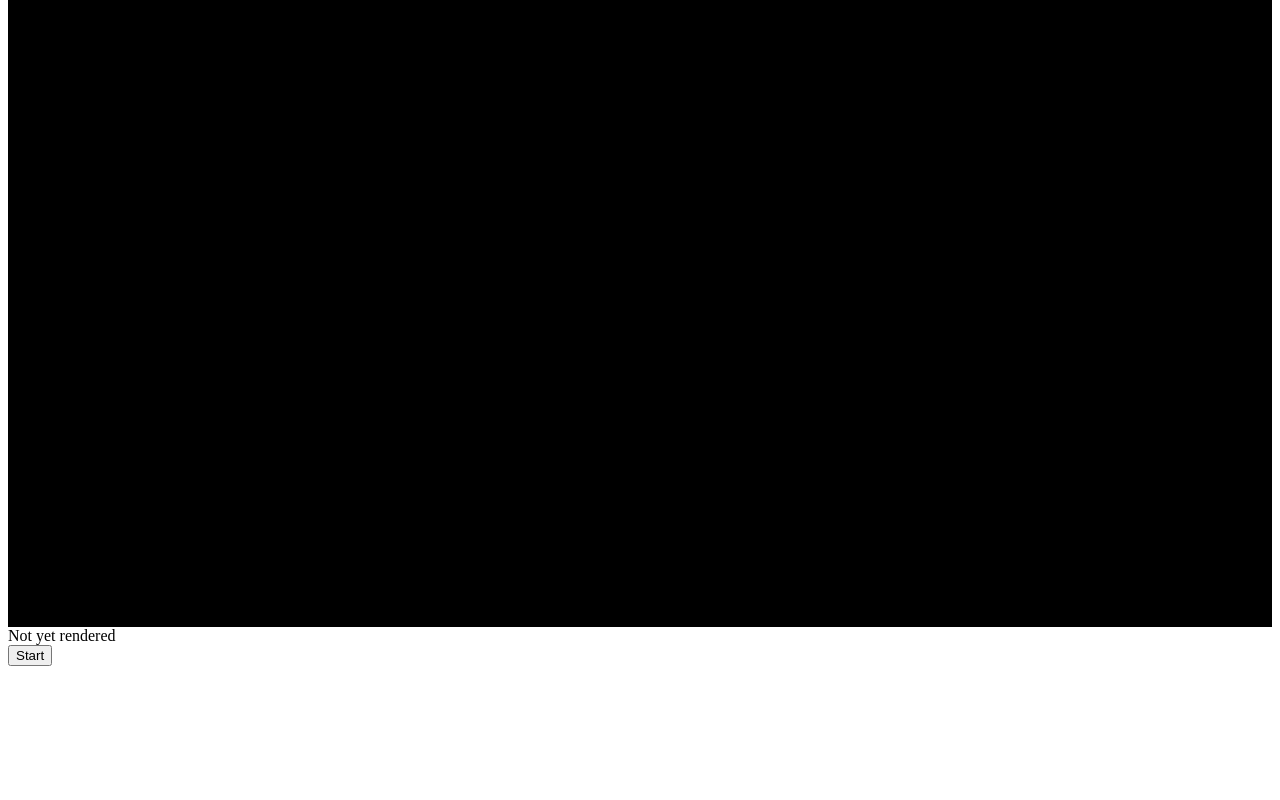
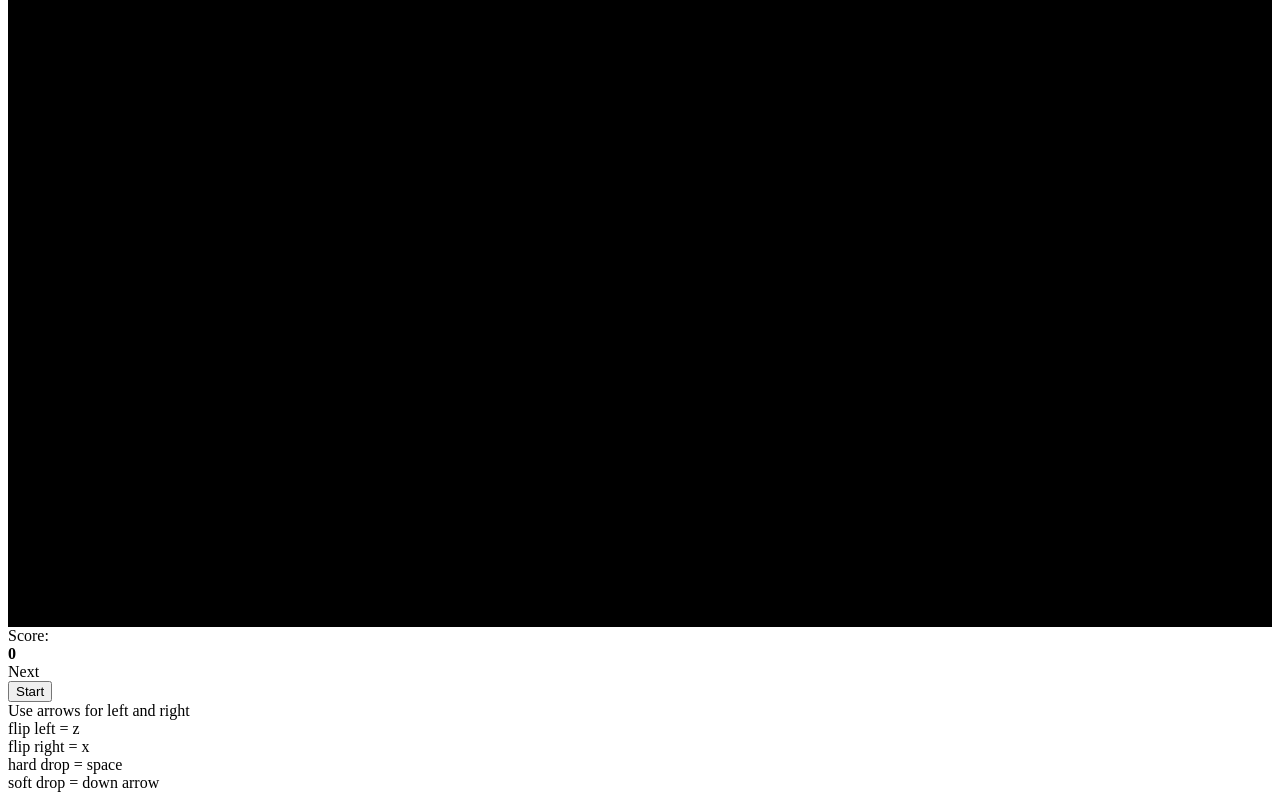
Before and after one commit to sulisulisulwan/tetris, a React app: page / in a window 1280 px wide. Shown: the part 4199-4999 px from the top of the page. Before the commit the page ends 4873 px from the top, so only its background shows below. Built offline with nearby package versions, Linux system fonts and the light colour scheme; the HTML template or start-up script is replaced by a standard one.

Commit message:
Styling, scoring display, and implement soft and harddrop scoring

```diff
--- a/src/App.jsx
+++ b/src/App.jsx
@@ -2,10 +2,11 @@ import React from 'react'
 import PlayFieldGrid from './visual-components/playfield/PlayFieldGrid.jsx'
 import NextQueueDisplay from './visual-components/next-queue/NextQueueDisplay.jsx'
 import StartQuitButton from './visual-components/StartQuitButton.jsx'
+import ScoreDisplay from './visual-components/ScoreDisplay.jsx'
+
 import { PlayerControl } from './game-logic/player-control/PlayerControl.js'
 import { Engine } from './game-logic/engine-phases/Engine.js'
-
-const playerControlHandler = new PlayerControl()
+import { Scoring } from './game-logic/levels-and-scoring/Scoring.js'
 
 class App extends React.Component {
 
@@ -13,6 +14,7 @@ class App extends React.Component {
     super(props)
     this.state = {
       playField: this.getInitialPlayField(),
+      gameMode: 'classic',
       nextQueueData: null,
       holdQueue: {
         swapStatus: 'swapAvailableNow',
@@ -20,6 +22,7 @@ class App extends React.Component {
       },
       score: 0,
       fallSpeed: 1000,
+      totalScore: 0,
       playerAction: {
         autoRepeat: {
           left: false,
@@ -41,18 +44,23 @@ class App extends React.Component {
 
       fallIntervalId: null,
       lockIntervalId: null,
-      currentTetrimino: null
+      currentTetrimino: null,
     }
 
     this.startQuitClickHandler = this.startQuitClickHandler.bind(this)
     this.handlePlayerKeyStroke = this.handlePlayerKeyStroke.bind(this)
 
     this.engine = this.setEngine()
+    this.playerControlHandler = this.setPlayerControl()
 
   }
 
   setEngine() {
     return new Engine(this.state)
+  }
+
+  setPlayerControl() {
+    return new PlayerControl('classic')
   }
 
   getInitialPlayField() {
@@ -69,7 +77,7 @@ class App extends React.Component {
 
   handlePlayerKeyStroke(e) {
     e.preventDefault()
-    playerControlHandler.keystrokeHandler(e, this.setState.bind(this), this.state)
+    this.playerControlHandler.keystrokeHandler(e, this.setState.bind(this), this.state)
   }
 
   componentDidMount() {
@@ -85,11 +93,23 @@ class App extends React.Component {
     return (
       <div className="game-app-wrapper">
         <div className="game-title" onKeyDown={this.playerKeystrokeHandler}>Suli's Tetris</div>
-        <div className="playfield-and-nextqueue">
+        <div className="playfield-and-sidebar-right">
           <PlayFieldGrid playFieldData={this.state.playField.slice(20)}/>
-          <NextQueueDisplay nextQueueData={this.state.nextQueueData}/>
+          <div className='sidebar-right'>
+            <ScoreDisplay scoreData={this.state.totalScore}/>
+            <NextQueueDisplay nextQueueData={this.state.nextQueueData}/>
+          </div>
         </div>
         <StartQuitButton currentGamePhase={this.state.currentGamePhase} clickHandler={this.startQuitClickHandler}/>
+        <div className="instructions">
+          <div className="instruction-block">Use arrows for left and right</div>
+          <div className="instruction-block">flip left = z</div>
+          <div className="instruction-block">flip right = x</div>
+          <div className="instruction-block">hard drop = space</div>
+          <div className="instruction-block">soft drop = down arrow</div>
+        </div>
+
+
       </div>
     )
   }
--- a/src/game-logic/engine-phases/phases/Lock.js
+++ b/src/game-logic/engine-phases/phases/Lock.js
@@ -43,7 +43,7 @@ export default class Lock extends BasePhase {
        *    - a new field for tetrimino for each orientation that keeps track of lowest point of tetrimino in that orientation
        *    - a new field for state which keeps track of the lowest point before rotation
        */
-        clearTimeout(stateData.lockIntervalId)
+        clearTimeout(appState.lockIntervalId)
         setAppState({
           currentGamePhase: 'falling',
           lockIntervalId: null,
--- /dev/null
+++ b/src/game-logic/levels-and-scoring/Scoring.js
@@ -0,0 +1,28 @@
+import { ClassicScoring } from './scoring-modes/Classic.js'
+
+export class Scoring {
+
+  constructor(gameMode) {
+    this.scoreModesMap = this.loadScoreModesMap()
+    this.scoringHandler = this.init(gameMode)
+
+    this.updateScore = this.updateScore.bind(this)
+  }
+
+  init(gameMode) {
+    return this.scoreModesMap.get(gameMode)
+  }
+
+  loadScoreModesMap() {
+    return new Map([
+      ['classic', ClassicScoring ]
+    ])
+  }
+
+  updateScore(appState, scoreContext) {
+    return this.scoringHandler.updateScore(appState, scoreContext)
+  }
+
+}
+
+// These static classes should correspond with Pattern Engine class, which should update
--- a/src/game-logic/levels/Scoring.js
+++ b/src/game-logic/levels-and-scoring/scoring-modes/Classic.js
@@ -1,31 +1,6 @@
-export class Scoring {
+export class ClassicScoring {
 
-  constructor() {
-    this.gameMode = "the way scoring will happen"
-    this.scoreModesMap = this.loadScoreModesMap()
-  }
-
-  init(gameMode) {
-    this.gameMode = this.scoreModesMap.get(gameMode)
-  }
-
-  loadScoreModesMap() {
-    return new Map([
-      ['classic', ClassicScoring ]
-    ])
-  }
-
-  updateScore(appState, scoreContext) {
-    return this.gameMode.updateScore(appState, scoreContext)
-  }
-}
-
-// These static classes should correspond with Pattern Engine class, which should update
-class ClassicScoring {
-
-  constructor() {
-
-  }
+  constructor() {}
 
   // scoreContext can be passed from any part of the Application for any reason
   static updateScore(appState, scoreContext) {
@@ -51,7 +26,6 @@ class ClassicScoring {
      * ]
      *
      * ETC. basically [<context>, <data to calculate on>]
-     *
      *
      */
 
@@ -117,30 +91,13 @@ class ClassicScoring {
   }
 
   static softdrop(scoringData) {
-    let totalScore = 0
-    // Need to know
-      // Current score
     const { currentScore } = scoringData
-
-    // Add current score to running score
-    // Add 1 to score
-
-    return totalScore
-
+    return currentScore + 1
   }
 
   static harddrop(scoringData) {
-
-    let totalScore = 0
-    // Need to know
-      // Current score
-      // Amount of lines dropped
-    const { currentLevel, linesDropped } = scoringData
-
-    // Multiply 2 by amount of lines dropped
-    // Add to total score
-
-    return totalScore
+    const { currentScore, linesDropped } = scoringData
+    return currentScore + (linesDropped * 2)
   }
 
 }
--- a/src/game-logic/player-control/PlayerControl.js
+++ b/src/game-logic/player-control/PlayerControl.js
@@ -1,12 +1,14 @@
 import { TetriminoMovementHandler } from "../tetriminos/TetriminoMovementHandler.js"
 import { TetriminoFactory } from "../tetriminos/TetriminoFactory.js"
 import { makeCopy } from "../utils/utils.js"
+import { Scoring } from "../levels-and-scoring/Scoring.js"
 
 export class PlayerControl {
 
-  constructor() {
+  constructor(gameMode) {
     this.tetriminoMovementHandler = new TetriminoMovementHandler()
     this.tetriminoFactory = new TetriminoFactory()
+    this.scoringSystem = new Scoring(gameMode)
     this.keystrokeMap = new Map([
       ['ArrowLeft','left'],
       ['num4','left'],
@@ -178,7 +180,18 @@ export class PlayerControl {
 
     if (softdrop && strokeType === 'keydown')  {
       const stateCopy = makeCopy(stateData)
-      const { newPlayField, newTetrimino } = this.tetriminoMovementHandler.moveOne('down', playField, currentTetrimino)
+      const { newPlayField, newTetrimino, successfulMove } = this.tetriminoMovementHandler.moveOne('down', playField, currentTetrimino)
+
+      let totalScore
+
+      if (successfulMove) {
+        const scoreData = { currentScore: stateCopy.totalScore }
+        const scoreItem = ['softdrop', scoreData]
+
+        totalScore = this.scoringSystem.updateScore(stateCopy, scoreItem)
+      }
+
+      stateCopy.totalScore = totalScore || stateCopy.totalScore
       stateCopy.playField = newPlayField
       stateCopy.currentTetrimino = newTetrimino
       setState(stateCopy)
@@ -210,6 +223,7 @@ export class PlayerControl {
 
     let { playField, currentTetrimino } = stateCopy
     let keepDropping = true
+    let linesDropped = 0
 
     while (keepDropping) {
       const {
@@ -224,7 +238,17 @@ export class PlayerControl {
       if (!successfulMove) {
         keepDropping = false
       }
+
+      linesDropped += 1
     }
+
+    const scoringData = {
+      currentScore: stateData.totalScore,
+      linesDropped
+    }
+
+    const scoringItem = ['harddrop', scoringData]
+    stateCopy.totalScore = this.scoringSystem.updateScore(stateData, scoringItem)
 
     stateCopy.playerAction.harddrop = true
     stateCopy.currentGamePhase = 'pattern'
--- /dev/null
+++ b/src/visual-components/ScoreDisplay.jsx
@@ -0,0 +1,14 @@
+import React from 'react'
+
+const ScoreDisplay = ({scoreData}) => {
+
+
+  return (
+    <div className="score-display">
+      Score: <br></br>
+      <strong>{scoreData}</strong>
+    </div>
+  )
+}
+
+export default ScoreDisplay
--- a/src/visual-components/next-queue/NextQueueDisplay.jsx
+++ b/src/visual-components/next-queue/NextQueueDisplay.jsx
@@ -49,7 +49,7 @@ class NextQueueDisplay extends React.Component {
     const { nextQueueData } = this.props
 
     if (nextQueueData === null) {
-      return <div className="nextqueue-wrapper">Not yet rendered</div>
+      return <div className="nextqueue-wrapper"><div className="text-next">Next</div></div>
     }
 
     return(
```
Also changed, not shown: src/game-logic/levels-and-scoring/LevelSpecs.js (renamed from src/game-logic/levels/LevelSpecs.js).
